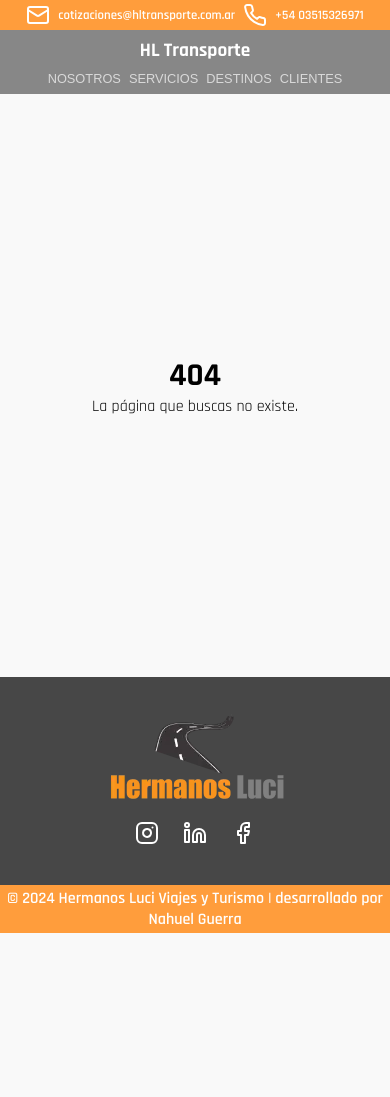
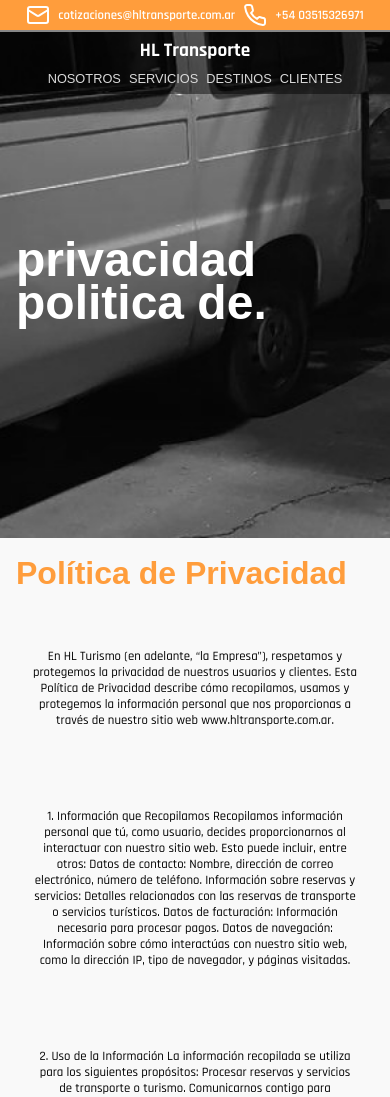
Before and after one commit to lautiok/hltransporte, a Next.js app: page /privacidad in a window 390 px wide. Before the commit this address had no page. Shown: the top 1097 px of the page. Before the commit the page ends 933 px from the top, so only its background shows below. Built offline with nearby package versions, Linux system fonts and the light colour scheme; a web font is replaced by a local one.

Commit message:
fix-cover-hero

```diff
--- a/src/app/politica-privacidad/page.tsx
+++ /dev/null
@@ -1,3 +0,0 @@
-export default function page() {
-  return <main></main>;
-}
--- /dev/null
+++ b/src/app/privacidad/page.tsx
@@ -0,0 +1,11 @@
+import HeroNosotros from "@/components/heroNosotros/HeroNosotros";
+import PoliticaPrivacidad from "@/components/politicaPrivacidad/PoliticaPrivacidad";
+
+export default function page() {
+  return (
+    <main>
+      <HeroNosotros abajo="politica de" arriba="privacidad" />
+      <PoliticaPrivacidad />
+    </main>
+  );
+}
--- a/src/components/footer/Footer.tsx
+++ b/src/components/footer/Footer.tsx
@@ -21,7 +21,7 @@ export default function Footer() {
               <Link href="/flota">Nuestra Flota</Link>
             </div>
             <div className={styles.footerLinksItem}>
-              <Link href="/nosotros">Preguntas Frecuentes</Link>
+              <Link href="/privacidad">Política de Privacidad</Link>
               <Link href="/#servicios">Sobre Nuestros Servicios</Link>
             </div>
             <div className={styles.footerredesItem}>
--- a/src/components/hero/hero.module.css
+++ b/src/components/hero/hero.module.css
@@ -109,7 +109,7 @@
 @media screen and (max-width: 430px) {
   .hero {
     background-repeat: no-repeat;
-    background-size: auto;
+    background-size: cover;
     height: 60vh;
   }
   .bajar {
--- a/src/components/heroNosotros/heroNosotros.module.css
+++ b/src/components/heroNosotros/heroNosotros.module.css
@@ -107,7 +107,7 @@
 @media screen and (max-width: 430px) {
   .hero {
     background-repeat: no-repeat;
-    background-size: auto;
+    background-size: cover;
     height: 60vh;
   }
   .bajar {
--- /dev/null
+++ b/src/components/politicaPrivacidad/PoliticaPrivacidad.tsx
@@ -0,0 +1,75 @@
+import styles from "./politicaPrivacidad.module.css";
+export default function PoliticaPrivacidad() {
+  return (
+    <article className={styles.politica}>
+      <h2>Política de Privacidad</h2>
+      <p>
+        En HL Turismo (en adelante, “la Empresa”), respetamos y protegemos la
+        privacidad de nuestros usuarios y clientes. Esta Política de Privacidad
+        describe cómo recopilamos, usamos y protegemos la información personal
+        que nos proporcionas a través de nuestro sitio web
+        www.hltransporte.com.ar.
+      </p>
+      <p>
+        1. Información que Recopilamos Recopilamos información personal que tú,
+        como usuario, decides proporcionarnos al interactuar con nuestro sitio
+        web. Esto puede incluir, entre otros: Datos de contacto: Nombre,
+        dirección de correo electrónico, número de teléfono. Información sobre
+        reservas y servicios: Detalles relacionados con las reservas de
+        transporte o servicios turísticos. Datos de facturación: Información
+        necesaria para procesar pagos. Datos de navegación: Información sobre
+        cómo interactúas con nuestro sitio web, como la dirección IP, tipo de
+        navegador, y páginas visitadas.
+      </p>
+      <p>
+        2. Uso de la Información La información recopilada se utiliza para los
+        siguientes propósitos: Procesar reservas y servicios de transporte o
+        turismo. Comunicarnos contigo para proporcionar información sobre
+        nuestros servicios. Mejorar la experiencia del usuario en nuestro sitio
+        web. Cumplir con requisitos legales y regulatorios.
+      </p>
+      <p>
+        3. Protección de la Información Implementamos medidas de seguridad
+        técnicas y organizativas para proteger tu información personal contra el
+        acceso no autorizado, la divulgación o destrucción. Sin embargo, ten en
+        cuenta que ningún método de transmisión por Internet o almacenamiento
+        electrónico es 100% seguro, por lo que no podemos garantizar la
+        seguridad absoluta.
+      </p>
+      <p>
+        4. Compartir Información con Terceros No vendemos, alquilamos ni
+        compartimos tu información personal con terceros, excepto en los
+        siguientes casos: Cuando sea necesario para completar una transacción
+        solicitada (por ejemplo, con proveedores de servicios de transporte o
+        turismo). Para cumplir con obligaciones legales o regulatorias. Cuando
+        lo autorices expresamente.
+      </p>
+      <p>
+        5. Tus Derechos De acuerdo con la Ley de Protección de Datos Personales
+        de Argentina, tienes los siguientes derechos respecto a tu información
+        personal: Acceso: Puedes solicitar acceso a los datos personales que
+        hemos recopilado sobre ti. Rectificación: Si los datos son incorrectos,
+        puedes solicitar que se corrijan. Eliminación: Puedes solicitar la
+        eliminación de tus datos personales en cualquier momento. Oposición:
+        Puedes oponerte al tratamiento de tus datos con fines de marketing u
+        otros fines legítimos. Para ejercer estos derechos, contáctanos a través
+        de contacto@hltransporte.com.ar.
+      </p>
+
+      <p>
+        6. Cambios en la Política de Privacidad Nos reservamos el derecho de
+        modificar esta Política de Privacidad en cualquier momento. Cualquier
+        cambio será publicado en esta página y entrará en vigencia
+        inmediatamente.
+      </p>
+      <p>
+        7. Contacto Si tienes preguntas o inquietudes sobre nuestra Política de
+        Privacidad, o deseas ejercer tus derechos, puedes comunicarte con
+        nosotros a través de: <br /> Correo electrónico:
+        contacto@hltransporte.com.ar
+        <br /> Teléfono: +54 03515326971
+      </p>
+      <p>Fecha de última actualización: {new Date().toLocaleDateString()}</p>
+    </article>
+  );
+}
--- /dev/null
+++ b/src/components/politicaPrivacidad/politicaPrivacidad.module.css
@@ -0,0 +1,75 @@
+.politica {
+    display: flex;
+    justify-content: center;
+    flex-direction: column;
+    align-items: flex-start;
+    margin-bottom: 2rem;
+    margin-top: 40vh;
+  }
+
+  .politica h2 {
+    font-size: 3rem;
+    font-weight: 600;
+    color: #ff9d3c;
+    padding: 0 8rem;
+    margin-bottom: 1rem;
+    font-family: var(--font-molika);
+  }
+
+  .politica p {
+    font-size: 1.5rem;
+    font-weight: 500;
+    color: #000000;
+    margin-bottom: 2rem;
+    padding: 0 6rem;
+  }
+
+  @media screen and (max-width: 1000px) {
+    .politica h2 {
+      font-size: 2rem;
+    }
+
+    .politica p {
+      font-size: 1rem;
+    }
+  }
+
+  @media screen and (max-width: 800px) {
+    .politica h2 {
+      font-size: 1.5rem;
+      margin-bottom: 0.5rem;
+    }
+    .politica p {
+      font-size: 1rem;
+      margin-bottom: 1rem;
+      padding: 0;
+    }
+  }
+
+  @media screen and (max-width: 500px) {
+    .politica h2 {
+      font-size: 1.2rem;
+      margin-bottom: 0.5rem;
+    }
+    .politica p {
+      font-size: 1rem;
+      margin-bottom: 1rem;
+      padding: 0;
+    }
+  }
+
+  @media screen and (max-width: 430px) {
+    .politica {
+      margin-top: 52vh;
+    }
+    .politica h2 {
+      font-size: 2rem;
+      padding: 1rem;
+    }
+    .politica p {
+      font-size: 0.8rem;
+      margin-bottom: 1rem;
+      text-align: center;
+      padding: 2rem;
+    }
+  }
```
Also changed, not shown: src/components/cardPublicidad/CardPublicidad.tsx (+7 -2 lines).
